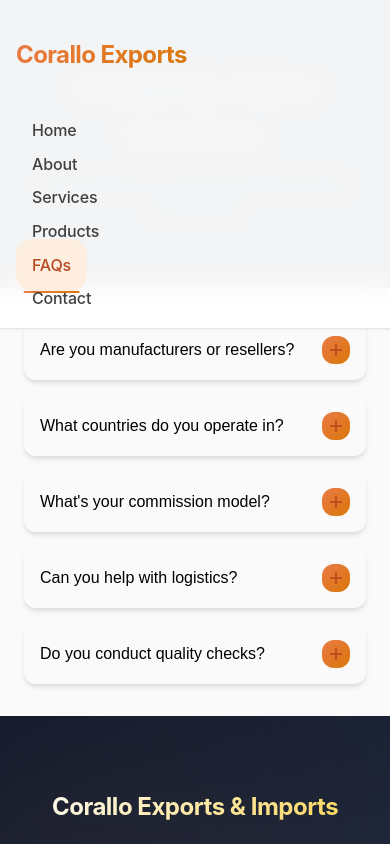
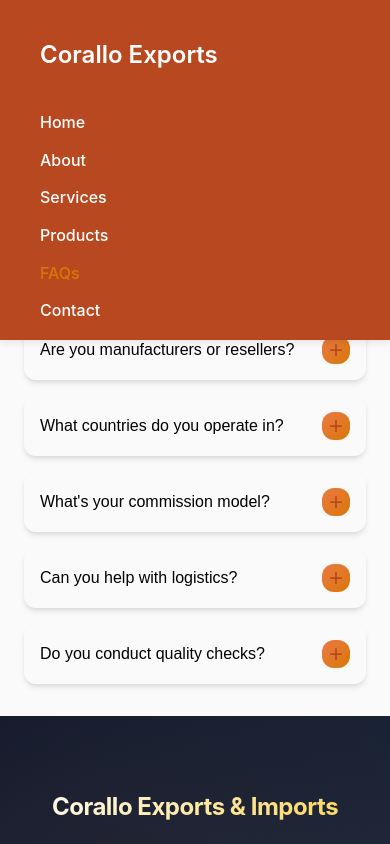
Before and after one commit to Shar1q-codes/corallo-exports-site, a React (Vite) app: page /faqs in a window 390 px wide. Shown: the top 844 px of the page. Built offline with nearby package versions, Linux system fonts and the light colour scheme.

Commit message:
Fix Navigation to Look Professional

```diff
--- a/src/styles/components/common/Navigation.css
+++ b/src/styles/components/common/Navigation.css
@@ -1,27 +1,17 @@
 /* ===============================
-   🎨 Premium Navigation Styles
+   🎨 Professional Navigation Styles
    =============================== */
 
 .nav-bar {
-  background: rgba(255, 255, 255, 0.95);
-  backdrop-filter: var(--backdrop-blur);
-  -webkit-backdrop-filter: var(--backdrop-blur);
-  border-bottom: 1px solid var(--border-color);
-  padding: var(--space-lg) 0;
+  background-color: var(--primary-color);
+  color: #ffffff;
+  padding: 1rem 1.5rem;
   position: fixed;
   top: 0;
   left: 0;
   right: 0;
   z-index: 1000;
-  transition: all 0.3s ease;
-  box-shadow: var(--shadow-sm);
-}
-
-/* 🌊 Scrolled State Enhancement */
-.nav-bar.scrolled {
-  background: rgba(255, 255, 255, 0.98);
-  padding: var(--space-md) 0;
-  box-shadow: var(--shadow);
+  box-shadow: 0 2px 8px rgba(0, 0, 0, 0.1);
 }
 
 .nav-inner {
@@ -32,134 +22,60 @@
 }
 
 .nav-brand {
-  font-size: 1.75rem;
+  font-size: 1.5rem;
   font-family: var(--font-header);
-  font-weight: 700;
-  color: var(--text-primary);
-  background: var(--gradient-warm);
-  -webkit-background-clip: text;
-  -webkit-text-fill-color: transparent;
-  background-clip: text;
-  letter-spacing: -0.025em;
-  transition: font-size 0.3s ease;
-}
-
-.nav-bar.scrolled .nav-brand {
-  font-size: 1.5rem;
+  font-weight: 600;
+  color: #ffffff;
 }
 
 .nav-links {
   display: flex;
-  gap: var(--space-xl);
+  gap: 1.25rem;
   list-style: none;
   margin: 0;
   padding: 0;
-  align-items: center;
 }
 
 .nav-links a {
-  color: var(--text-secondary);
+  color: #ffffff;
   text-decoration: none;
   font-size: 1rem;
   font-weight: 500;
-  padding: var(--space-sm) var(--space-md);
-  border-radius: var(--radius);
-  transition: all 0.3s ease;
-  position: relative;
-  letter-spacing: -0.01em;
+  transition: color 0.3s ease;
+  padding: 0.5rem 0;
 }
 
-.nav-links a::before {
-  content: '';
-  position: absolute;
-  bottom: -2px;
-  left: 50%;
-  width: 0;
-  height: 2px;
-  background: var(--gradient-warm);
-  transition: all 0.3s ease;
-  transform: translateX(-50%);
-  border-radius: var(--radius-full);
-}
-
-.nav-links a:hover {
-  color: var(--text-primary);
-  background-color: var(--hover-overlay);
-}
-
-.nav-links a:hover::before,
-.nav-links a.active::before {
-  width: 80%;
-}
-
+.nav-links a:hover,
 .nav-links a.active {
-  color: var(--text-accent);
-  background-color: var(--primary-light);
+  color: var(--accent-color);
 }
 
 /* 🎯 Body Padding for Fixed Navbar */
 body {
-  padding-top: 88px; /* Adjust based on navbar height */
+  padding-top: 80px;
 }
 
 /* 📱 Mobile Responsive */
 @media (max-width: 768px) {
   body {
-    padding-top: 140px; /* Adjust for mobile navbar height */
-  }
-
-  .nav-bar {
-    padding: var(--space-md) 0;
-  }
-
-  .nav-bar.scrolled {
-    padding: var(--space-sm) 0;
+    padding-top: 120px;
   }
 
   .nav-inner {
     flex-direction: column;
-    gap: var(--space-lg);
+    gap: 1rem;
     align-items: flex-start;
-  }
-
-  .nav-brand {
-    font-size: 1.5rem;
-  }
-
-  .nav-bar.scrolled .nav-brand {
-    font-size: 1.375rem;
   }
 
   .nav-links {
     flex-direction: column;
     align-items: flex-start;
-    gap: var(--space-md);
-    width: 100%;
-  }
-
-  .nav-links a {
-    width: 100%;
-    padding: var(--space-md);
-    border-radius: var(--radius-lg);
+    gap: 0.75rem;
   }
 }
 
 @media (max-width: 480px) {
   body {
-    padding-top: 120px;
-  }
-
-  .nav-links {
-    gap: var(--space-sm);
+    padding-top: 100px;
   }
 }
-
-/* 🎭 Reduced Motion Support */
-@media (prefers-reduced-motion: reduce) {
-  .nav-bar,
-  .nav-brand,
-  .nav-links a,
-  .nav-links a::before {
-    transition: none;
-  }
-}
```
